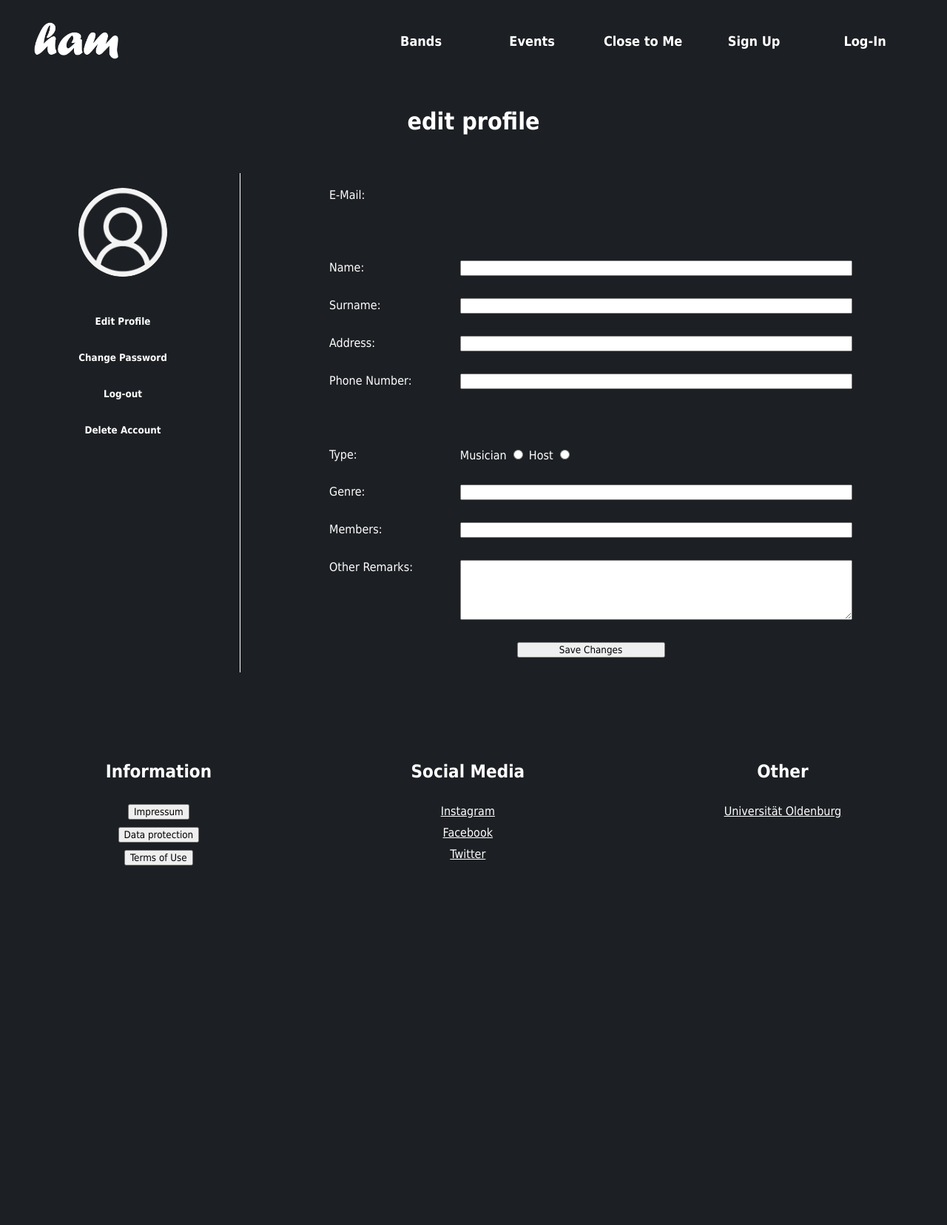
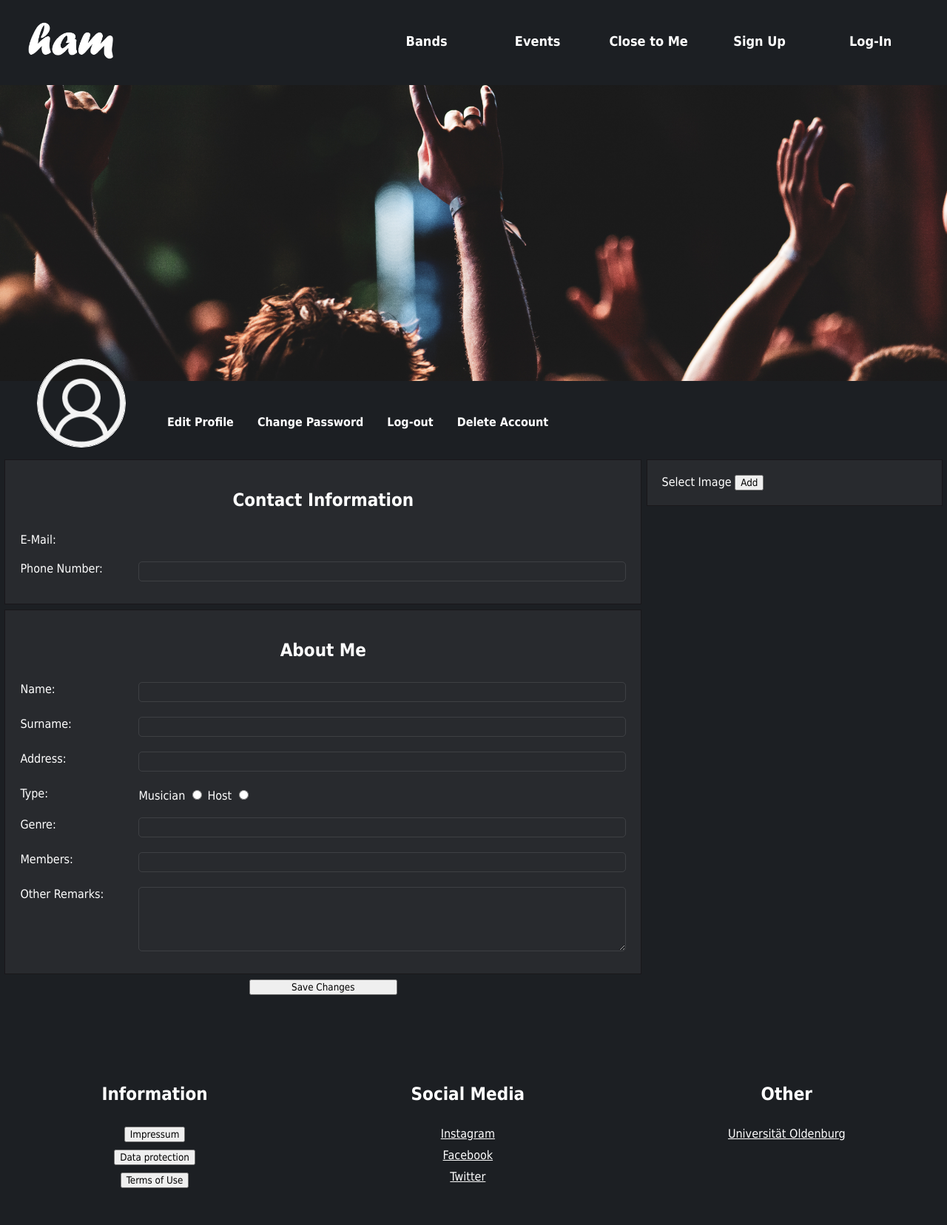
Before and after one commit to moritzscheer/ham, a PHP site: page /pages/editProfile.php in a window 1280 px wide. Shown: the whole page at 74% size. Before the commit the page ends 1170 px from the top, so only its background shows below. Run offline with PHP 8.4, Linux system fonts and the light colour scheme.

Commit message:
feat: edit profile

```diff
--- a/pages/editProfile.php
+++ b/pages/editProfile.php
@@ -2,33 +2,45 @@
 <body>
 <?php include_once "../php/navigation/header/header.php" ?>
 
-    <h1>edit profile</h1>
+    <form method="post" class="profile-Picture-Large-Box" enctype="multipart/form-data">
+        <img src="<?php echo $_SESSION["profile-Picture-Large"]; ?>" alt="could not load image" class="profile-Picture-Large">
+        <div>
+            <label>Select Image
+                <input type="file" accept=".jpg, .png, .jpeg" name="profile-Picture-Large">
+            </label>
+            <input type="submit" value="Add" name="profile-Picture-Large">
+        </div>
+    </form>
+
+    <div class="profile-Navigation">
+        <form method="post" class="profile-Picture-Box" enctype="multipart/form-data">
+            <img src="<?php echo $_SESSION["profile-Picture-Small"]; ?>" alt="Profile could not load" height="120" width="120" class="profile-Picture" id="editProfilePicture">
+            <div id="profile-Picture-Link">
+                <label >Select Image
+                    <input type="file" name="profile-Picture-Small" accept=".jpg, .png, .jpeg">
+                </label>
+                <input type="submit" value="Add" name="profile-Picture-Small" class="profile-Picture-Submit">
+            </div>
+        </form>
+        <?php include_once "../php/navigation/profile/profileNavigation.php" ?>
+    </div>
 
     <section class="profile-Grid">
+        <form method="post" action="profile.php" class="profile-Content">
+            <div id="contact-Information">
+                <h2>Contact Information</h2>
 
-        <!-- profile navigation -->
-        <div class="profile-Navigation">
-            <form method="post" class="profile-Picture-Box" enctype="multipart/form-data">
-                <img src="<?php echo $_SESSION["profilePicture"]; ?>" alt="Profile could not load" height="120" width="120" class="profile-Picture" id="editProfilePicture">
-                <div id="profile-Picture-Link">
-                    <label >Select Image
-                        <input type="file" name="profilePicture" accept=".jpg, .png, .jpeg">
-                    </label>
-                    <input type="submit" value="Upload"name="profilePicture" class="profile-Picture-Submit">
-                </div>
-
-            </form>
-            <?php include_once "../php/navigation/profile/profileNavigation.php" ?>
-            <p><?php echo $_SESSION["error"]?></p>
-        </div>
-
-        <!-- profile content -->
-        <form method="post" action="profile.php" class="profile-Content">
                 <label class="entry">E-Mail:
                     <label><?php echo $_SESSION["email"]; ?></label>
                 </label>
 
-            <br>
+                <label class="entry">Phone Number:
+                    <input type="tel" name="phoneNumber" value="<?php echo $_SESSION["phoneNumber"] ?>">
+                </label>
+            </div>
+
+            <div id="about-me">
+                <h2>About Me</h2>
 
                 <label class="entry">Name:
                     <input type="text" name="name" value="<?php echo $_SESSION["name"] ?>">
@@ -41,12 +53,6 @@
                 <label class="entry">Address:
                     <input type="text" name="email" value="<?php echo $_SESSION["address"] ?>">
                 </label>
-
-            <label class="entry">Phone Number:
-                <input type="tel" name="phoneNumber" value="<?php echo $_SESSION["phoneNumber"] ?>">
-            </label>
-
-            <br>
 
                 <label class="entry">Type:
                     <div id="type">
@@ -70,8 +76,18 @@
                 <label class="entry">Other Remarks:
                     <textarea name="otherRemarks" rows="5"><?php echo $_SESSION["otherRemarks"] ?></textarea>
                 </label>
+            </div>
 
             <input type="submit" value="Save Changes" id="profile-Submit">
+        </form>
+
+        <form method="post" enctype="multipart/form-data" id="uploaded-Images">
+            <div class="newImage-Link">
+                <label>Select Image
+                    <input type="file" accept=".jpg, .png, .jpeg" name="newImage">
+                </label>
+                <input type="submit" value="Add" name="newImage">
+            </div>
         </form>
     </section>
 
--- a/php/account.php
+++ b/php/account.php
@@ -20,7 +20,12 @@ if(isset($_POST["reset"]) || isset($_POST["logout"])) {
     unset($_SESSION["genre"]);
     unset($_SESSION["members"]);
     unset($_SESSION["otherRemarks"]);
-    unset($_SESSION["profilePicture"]);
+    unset($_SESSION["profile-Picture-Small"]);
+    unset($_SESSION["profile-Picture-Large"]);
+    unset($_SESSION["Image1"]);
+    unset($_SESSION["Image2"]);
+    unset($_SESSION["Image3"]);
+    unset($_SESSION["Image4"]);
 }
 
 
@@ -121,7 +126,7 @@ $_SESSION["profileHeaderBox"] = "";
 if (isset($_SESSION["loggedIn"]) && $_SESSION["loggedIn"] === true) {
     $_SESSION["normalHeader"] = "hidden";
     $_SESSION["profileHeader"] = "visible";
-    $_SESSION["profileHeaderBox"] = "<div>".$_SESSION["name"]." ".$_SESSION["surname"]."</div><div>".$_SESSION["type"]."</div>";
+    $_SESSION["profileHeaderBox"] = "<div id='name'>".$_SESSION["name"]." ".$_SESSION["surname"]."</div><div id='type'>".$_SESSION["type"]."</div>";
 } elseif (isset($_SESSION["loggedIn"]) && $_SESSION["loggedIn"] === false) {
     $_SESSION["normalHeader"] = "visible";
     $_SESSION["profileHeader"] = "hidden";
@@ -149,22 +154,43 @@ function getLastUrl($var): String {
 
 
 /* ------------------------------------------------------------------------------------------------------------------ */
-/*                                          profile Picture verification                                              */
+/*                                          Image verification                                                        */
 /* ------------------------------------------------------------------------------------------------------------------ */
 
 
 
-$_SESSION["profilePicture"] = (isset($_SESSION["profilePicture"])) ? $_SESSION["profilePicture"] : "../resources/images/profile/default.png";
+$_SESSION["profile-Picture-Small"] = (isset($_SESSION["profile-Picture-Small"])) ? $_SESSION["profile-Picture-Small"] : "../resources/images/profile/defaultSmall.png";
+$_SESSION["profile-Picture-Large"] = (isset($_SESSION["profile-Picture-Large"])) ? $_SESSION["profile-Picture-Large"] : "../resources/images/profile/defaultLarge.jpeg";
+$_SESSION["Image1"] = (isset($_SESSION["Image1"])) ? $_SESSION["Image1"] : "../resources/images/profile/imagePlaceholder.jpeg";
+$_SESSION["Image2"] = (isset($_SESSION["Image2"])) ? $_SESSION["Image2"] : "../resources/images/profile/imagePlaceholder.jpeg";
+$_SESSION["Image3"] = (isset($_SESSION["Image3"])) ? $_SESSION["Image3"] : "../resources/images/profile/imagePlaceholder.jpeg";
+$_SESSION["Image4"] = (isset($_SESSION["Image4"])) ? $_SESSION["Image4"] : "../resources/images/profile/imagePlaceholder.jpeg";
+
+
+
+
 $_SESSION["error"] = "";
 
-if(isset($_POST["profilePicture"])) {
+if(isset($_POST["profile-Picture-Small"])) {
+    $_SESSION["profile-Picture-Small"] = "../resources/images/profile/".verifyImage("profile-Picture-Small");
+} elseif(isset($_POST["profile-Picture-Large"])) {
+    $_SESSION["profile-Picture-Large"] = "../resources/images/profile/".verifyImage("profile-Picture-Large");
+} elseif(isset($_POST["Image1"])) {
+    $_SESSION["Image1"] = "../resources/images/profile/".verifyImage("Image1");
+} elseif(isset($_POST["Image2"])) {
+    $_SESSION["Image2"] = "../resources/images/profile/".verifyImage("Image2");
+} elseif(isset($_POST["Image3"])) {
+    $_SESSION["Image3"] = "../resources/images/profile/".verifyImage("Image3");
+} elseif(isset($_POST["Image4"])) {
+    $_SESSION["Image4"] = "../resources/images/profile/".verifyImage("Image4");
+}
+
+function verifyImage($name): String {
     try {
-        $errors= array();
-        $file_name = $_FILES["profilePicture"]["name"];
-        $file_size = $_FILES["profilePicture"]["size"];
-        $file_tmp = $_FILES["profilePicture"]["tmp_name"];
-        $file_type = $_FILES["profilePicture"]["type"];
-        $file_format = strtolower(pathinfo($_FILES["profilePicture"]['name'], PATHINFO_EXTENSION));
+        $file_name = $_FILES["$name"]["name"];
+        $file_size = $_FILES["$name"]["size"];
+        $file_tmp = $_FILES["$name"]["tmp_name"];
+        $file_format = strtolower(pathinfo($_FILES["$name"]["name"], PATHINFO_EXTENSION));
         $expected_format = array("jpeg","jpg","png");
 
         // checking file format
@@ -182,14 +208,16 @@ if(isset($_POST["profilePicture"])) {
             throw new RuntimeException("failed to upload image");
         }
 
-        $_SESSION["profilePicture"] = "../resources/images/profile/$file_name";
+        return $file_name;
     } catch (RuntimeException $e) {
         $_SESSION["error"] = $e->getMessage();
-
+        return "";
     }
 }
 
 
 
 
+
+
 //session_destroy();
--- a/php/navigation/header/header.php
+++ b/php/navigation/header/header.php
@@ -46,7 +46,7 @@
             <div id="navbar-Profile">
                 <?php echo $_SESSION["profileHeaderBox"]; ?>
             </div>
-            <img src="<?php echo $_SESSION["profilePicture"]; ?>" height="50" width="50" alt="profilePicture" class="profile-Picture">
+            <img src="<?php echo $_SESSION["profile-Picture-Small"]; ?>" height="50" width="50" alt="profilePicture" class="profile-Picture">
         </div>
 
         <div id="mobile" class="dropdown dropdownGeneral">
--- a/resources/css/format.css
+++ b/resources/css/format.css
@@ -34,6 +34,7 @@ body {
     background-position: center;
     background-repeat: no-repeat;
     background-size: cover;*/
+    margin: 0;
 }
 
 input, textarea {
@@ -70,4 +71,5 @@ textarea {
 
 .profile-Picture {
     border-radius: 50%;
+    object-fit: cover;
 }
--- a/resources/css/header.css
+++ b/resources/css/header.css
@@ -86,9 +86,17 @@ nav {
     padding-left: 10px;
 
     font-size: 12px;
-    text-align: right;
-    vertical-align: center;
-    align-items: center;
+    text-align: center;
+}
+#name {
+    margin-top: auto;
+    margin-bottom: 2px;
+    font-size: 14px;
+    font-weight: bold;
+}
+#type {
+    margin-top: 2px;
+    margin-bottom: auto;
 }
 
 
@@ -124,7 +132,7 @@ nav {
 
 
 /* ----------------- formatting for smartphone resolution ----------------- */
-@media screen and (max-width: 768px) {
+@media screen and (max-width: 766px) {
     #desktop {
         display: none;
     }
@@ -166,8 +174,9 @@ nav {
         height: 40px;
         width: auto;
     }
-    .profile-Picture {
-        border-radius: 50%;
+    nav .profile-Picture {
+        height: 40px;
+        width: 40px;
     }
     #content-profile form input, #content-general form input{
         font-size: 16px;
@@ -183,7 +192,7 @@ nav {
 
 
 /* ----------------- formatting for Tablet resolution ----------------- */
-@media screen and (min-width: 768px) and (max-width: 1200px){
+@media screen and (min-width: 766px) and (max-width: 1200px){
     #navbar {
         gap: 10px;
 
--- a/resources/css/profile.css
+++ b/resources/css/profile.css
@@ -2,28 +2,38 @@
 /*                                                  for profile pages                                                 */
 /* ------------------------------------------------------------------------------------------------------------------ */
 
-
-/* main grid in profile */
-.profile-Grid {
-    grid-row: 1;
-
-    display: grid;
-    grid-template-columns: 25% auto;
-    grid-template-rows: auto;
-    gap: 1px;
-
-    background-color: white;
+/* ------------------------ Image on top ------------------------ */
+.profile-Picture-Large-Box {
+    height: 370px;
+    width: 100%;
+}
+.profile-Picture-Large {
+    height: 400px;
+    width: 100%;
+    object-fit: cover;
+}
+.profile-Picture-Large-Box div {
+    display: none;
+}
+.profile-Picture-Large-Box:hover > div{
+    display: block;
+    position: absolute;
+    right: 16px;
+    top: 480px;
 }
 
-/* left side of the profile grid */
+
+
+
+
+
+/* ------------------------ profile navigation bar ------------------------ */
 .profile-Navigation {
-    grid-column: 1;
     display: grid;
-    grid-template-rows: min-content auto;
-    justify-content: center;
+    grid-template-columns: min-content auto;
     gap: 50px;
-    background-color: var(--black2);
-    padding-top: 20px;
+    padding: 0 0 10px 50px;
+    overflow: visible;
 }
 .profile-Navigation form input {
     background-color: transparent;
@@ -32,14 +42,18 @@
     /*font: bold 18px sans-serif;*/
     color: white;
     font-weight: bold;
+    font-size: 16px;
 }
 .profile-Picture-Box {
-    grid-row: 1;
+    grid-column: 1;
     border-radius: 50%;
     margin: auto;
     place-items: center;
     width: 120px;
     height: 120px;
+}
+.profile-Picture-Box img {
+    border: 1px white solid;
 }
 .profile-Picture-Box:hover > #editProfilePicture {
     filter: blur(5px);
@@ -59,90 +73,201 @@
     display: none;
 }
 .profile-Links {
-    grid-row: 2;
+    grid-column: 2;
+    display: flex;
+    align-items: center;
+    gap: 20px;
+    padding-top: 50px;
+}
+
+
+/* ------------------------ styling for profile-Grid (the main grid) ------------------------ */
+.profile-Grid {
+    display: grid;
+    grid-template-columns: auto 400px;
+    grid-template-rows: auto;
+    gap: 0.5vw;
+    margin: 0.5vw;
+}
+.profile-Content > div, #uploaded-Images, #loginData {
+    padding: 20px;
+    background-color: rgba(255, 255, 255, 0.05);
+    border: var(--black) 1px solid;
+}
+.profile-Grid h2 {
+    text-align: center;
+}
+#uploaded-Images, #about-me, #contact-Information, #loginData {
     display: flex;
     flex-direction: column;
-    align-items: center;
-    gap: 30px;
+    flex-wrap: wrap;
+    height: min-content;
 }
 
-/* right side of the profile grid */
+
+/* formatting for the Information box on the left */
 .profile-Content {
-    grid-column: 2;
-    display: flex;
-    flex-direction: column;
-    gap: 30px;
-    background-color: var(--black2);
-    padding: 20px;
+    display: grid;
+    grid-template-columns: auto;
+    grid-template-rows: auto auto;
+    gap: 0.5vw;
+}
+#loginData {
+    grid-row: 1 / span 2;
+}
+#contact-Information {
+    grid-row: 1;
+}
+#about-me {
+    grid-row: 2;
 }
 #profile-Content-Change-Password {
     gap: 60px;
 }
 .entry {
     display: grid;
-    grid-template-columns: 25% auto;
+    grid-template-columns: 160px auto;
     grid-template-rows: auto;
-    padding-left: 100px;
-    padding-right: 100px;
+    width: 100%;
+    margin: 10px 0 10px 0;
 }
-#profile-Submit {
-    grid-row: 2;
-    width: 200px;
+.entry input, .entry textarea{
+    border: 0;
+    background: transparent;
+    color: white;
+    border: 1px rgba(255, 255, 255, 0.1) solid;
+    padding: 5px;
+    border-radius: 5px;
+}
+input:-webkit-autofill {
+    -webkit-text-fill-color: white;
+    -webkit-font-feature-settings: unset;
+    -webkit-box-shadow: 0 0 0px 1000px transparent inset;
+    transition: background-color 5000s ease-in-out 0s;
 }
 input[type=file] {
     display: none;
 }
-input[type=submit] {
+#profile-Submit {
+    width: 200px;
+    margin-left: auto;
     margin-right: auto;
-    margin-left: auto;
 }
 
 
-/* ----------------- formatting for tablet resolution ----------------- */
-@media screen and (min-width: 760px) and (max-width: 1200px) {
-    .entry {
-        padding-left: 50px;
-        padding-right: 50px;
+
+/* formatting for the image upload box on the right */
+#uploaded-Images {
+    grid-column: 2;
+    gap: 10px;
+    width: 100%;
+}
+#uploaded-Images img {
+    width: 100%;
+    height: auto;
+}
+#image1, #image2, #image3, #image4 {
+    display: grid;
+    place-items: center;
+}
+
+.image1-Link, .image2-Link, .image3-Link, .image4-Link {
+    display: none;
+}
+
+#image1 img:hover ~ .image1-Link, .image1-Link:hover {
+    display: block;
+    position: absolute;
+}
+#image2 img:hover ~ .image2-Link, .image2-Link:hover {
+    display: block;
+    position: absolute;
+}
+#image3 img:hover ~ .image3-Link, .image3-Link:hover {
+    display: block;
+    position: absolute;
+}
+#image4 img:hover ~ .image4-Link, .image4-Link:hover {
+    display: block;
+    position: absolute;
+}
+
+
+
+
+
+
+
+
+
+
+
+
+
+/* ----------------- formatting for bigger resolution ----------------- */
+@media screen and (min-width: 766px) and (max-width: 1200px) {
+    .profile-Grid {
+        grid-template-columns: auto 300px;
     }
 }
 
+
 /* ----------------- formatting for smartphone resolution ----------------- */
-@media screen and (max-width: 760px) {
+@media screen and (max-width: 766px) {
+    .profile-Picture-Large, .profile-Picture-Large-Box {
+        height: 200px;
+    }
     .profile-Grid {
-        display: grid;
-        grid-template-rows: max-content auto;
         grid-template-columns: auto;
-        margin: 10px;
+        grid-template-rows: auto auto auto auto;
+    }
+    .profile-Grid div {
+        padding: 10px;
+    }
+    .entry input {
+        height: min-content;
     }
     .profile-Navigation {
-        grid-row: 1;
-        grid-column: 1 / span 2;
-        display: grid;
+        grid-template-columns: auto;
         grid-template-rows: max-content auto;
         align-items: center;
-    }
-    .profile-Content {
-        grid-row: 2;
-        grid-column: 1 / span 2;
-        display: flex;
-        flex-direction: column;
-        padding-top: 50px;
-        padding-bottom: 50px;
+        background-color: var(--black2);
+        margin: 10% 30% 10% 30%;
+        padding: 0;
     }
     .profile-Links {
         grid-row: 2;
-        flex-wrap: nowrap;
-        justify-content: space-evenly;
-        padding-top: 20px;
-        padding-bottom: 20px;
+        grid-column: 1;
+        flex-direction: column;
+        padding: 0;
     }
     .profile-Links input {
         font-size: 16px;
         text-align: center;
     }
     .entry {
-        grid-template-columns: 30% auto;
-        padding-left: 0;
-        padding-right: 0;
+        grid-template-columns: 140px auto;
+    }
+    #uploaded-Images {
+        grid-row: 3;
+        grid-column: 1;
+    }
+    #profile-Submit {
+        grid-row: 4;
     }
 }
+
+/* ----------------- formatting for bigger resolution ----------------- */
+@media screen and (min-width: 1800px) {
+    .profile-Grid {
+        width: 1780px;
+        margin-left: auto;
+        margin-right: auto;
+    }
+
+    .profile-Navigation {
+        width: 1780px;
+        margin-left: auto;
+        margin-right: auto;
+    }
+}
```
Also changed, not shown: pages/changePassword.php (+15 -11 lines), pages/profile.php (+20 -21 lines), pages/register.php (+9 -9 lines), resources/images/profile/defaultLarge.jpeg (added), resources/images/profile/defaultSmall.png (renamed from resources/images/profile/default.png), resources/images/profile/imagePlaceholder.jpeg (added). Lines whose indentation alone changed are shown as unchanged.
